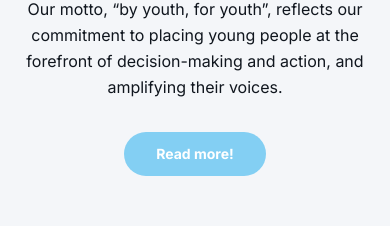
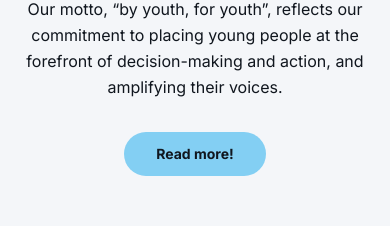
Before and after one commit to ProfMoriartey/hangflow-2, a Next.js app: page /en in a window 390 px wide. Shown: the part 1256-1482 px from the top of the page. Built offline with nearby package versions, Linux system fonts and the light colour scheme.

Commit message:
Change main intro button text color

```diff
--- a/src/components/main/introduction-section.tsx
+++ b/src/components/main/introduction-section.tsx
@@ -46,7 +46,7 @@ export default function IntroductionSection() {
         </motion.div>
         <Link href="/about">
           <MagneticButton>
-            <div className="bg-primary rounded-full px-8 py-3 text-sm font-bold text-white transition-colors md:hidden">
+            <div className="bg-primary rounded-full px-8 py-3 text-sm font-bold text-text transition-colors md:hidden">
               {t("readMore")}
             </div>
           </MagneticButton>
```
